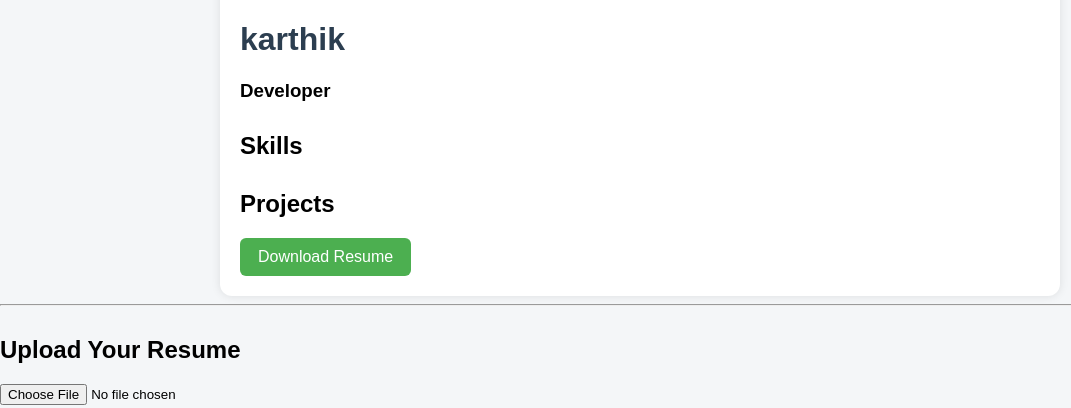
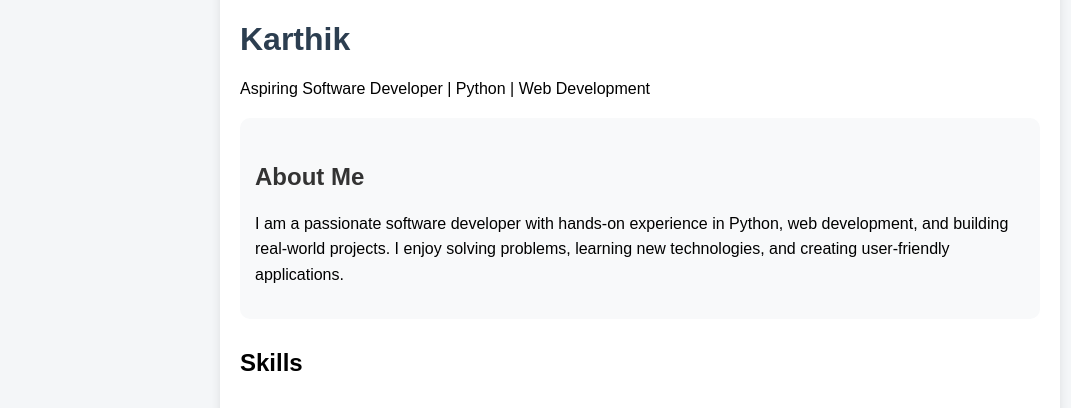
Before and after one commit to karthickb2005/portfolio, a Flask app: page / in a window 1280 px wide. Shown: the part 38-446 px from the top of the page, without its empty margins (0-1071 px from the left). Run offline with Flask 3, Linux system fonts and the light colour scheme.

Commit message:
Added About Me section

```diff
--- a/static/style.css
+++ b/static/style.css
@@ -85,3 +85,18 @@
   border-radius: 12px;
   box-shadow: 0 0 10px rgba(0,0,0,0.1);
 }
+.about {
+    margin-top: 20px;
+    padding: 15px;
+    background: #f8f9fa;
+    border-radius: 10px;
+}
+
+.about h2 {
+    color: #333;
+}
+
+.about p {
+    font-size: 16px;
+    line-height: 1.6;
+}
--- a/templates/index.html
+++ b/templates/index.html
@@ -10,8 +10,18 @@
 <div class="container">
     <img src="profile.jpg" alt="Profile Photo">
 
-    <h1 id="name">karthik</h1>
-    <h3 id="role">Developer</h3>
+    <h1>Karthik</h1>
+    <p class="title">Aspiring Software Developer | Python | Web Development</p>
+
+    <section class="about">
+    <h2>About Me</h2>
+    <p>
+        I am a passionate software developer with hands-on experience in Python,
+        web development, and building real-world projects. I enjoy solving problems,
+        learning new technologies, and creating user-friendly applications.
+    </p>
+    </section>
+
 
     <h2>Skills</h2>
     <ul id="skills"></ul>
```
